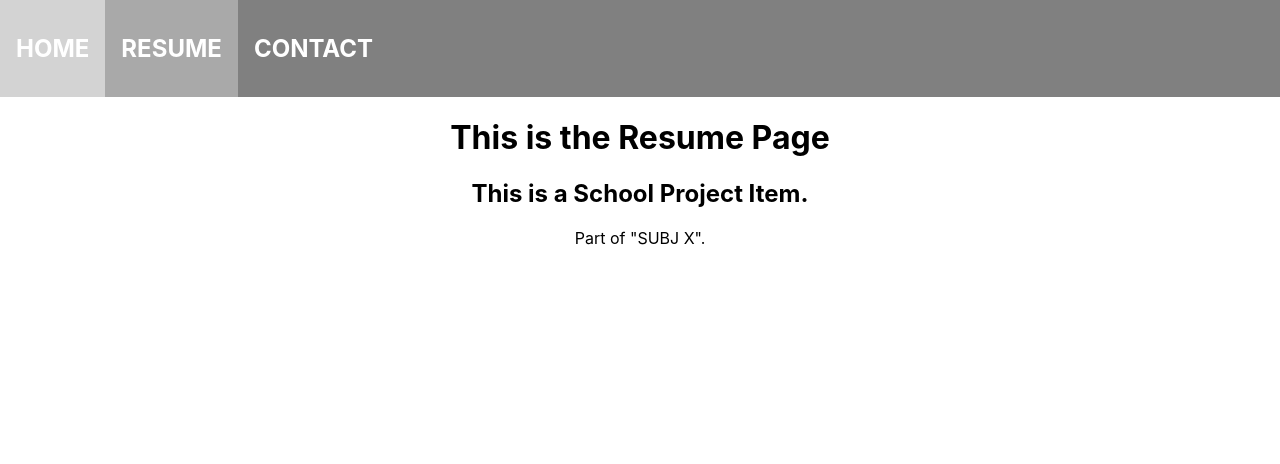
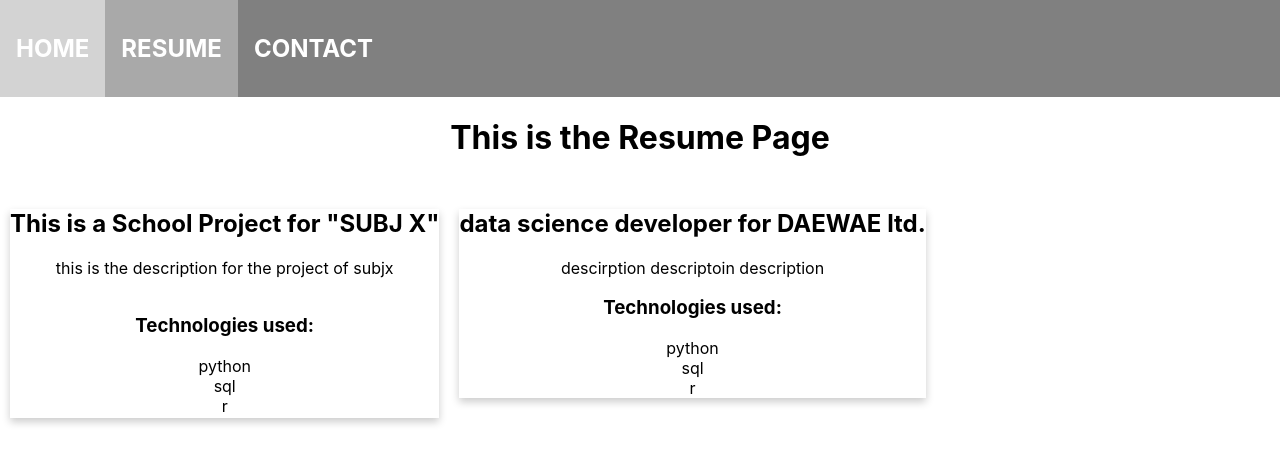
Before and after one commit to tomazinhal/webresume, a React (Create React App) app: page /resume in a window 1280 px wide. Shown: the top 464 px of the page. Built offline with nearby package versions, Linux system fonts and the light colour scheme.

Commit message:
Updates Contact for styling purposes and Resume page to show more information.

```diff
--- a/src/App/components/Contact.js
+++ b/src/App/components/Contact.js
@@ -1,6 +1,4 @@
 import React, {Component} from 'react';
-
-import '../styles/Contact.css'
 
 import linkedin from '../static/linkedin.png';
 import instagram from '../static/instagram.png';
@@ -32,9 +30,8 @@ class SingleContact extends Component{
 
     render(){
         let info = this.info;
-        console.log(info)
         return (
-            <div id={info.media}>
+            <div className="card-container" id={info.media}>
                 <ul>
                     <li>
                         <img src={info.logo_link} alt="Media Logo" />
--- a/src/App/components/Resume.js
+++ b/src/App/components/Resume.js
@@ -30,18 +30,59 @@ class ScholarshipItem extends ResumeItem{
         super(props)
         this.state = {
             subject: props.subject,
+            description: props.description,
+            technologies: props.technologies,
         }
     }
-
     render(){
         let state = this.state;
         return (
-            <div>
-                <h2>This is a School Project Item.</h2>
-                <p>Part of "{state.subject}".</p>
+            <div className="school-card">
+                <h2>This is a School Project for "{state.subject}"</h2>
+                <p>{state.description}</p>
+                <div className="technologies">
+                    <h3>Technologies used:</h3>
+                    <ul className="technologies-list">
+                        {state.technologies.map((tech) => (
+                            <div key={tech} className="technology">
+                                <li>{tech}</li>
+                            </div>
+                        ))}
+                    </ul>
+                </div>
             </div>
         )
     }
 }
 
-export {ScholarshipItem};
+class ProfessionalItem extends ResumeItem{
+    constructor(props) {
+        super(props)
+        this.state = {
+            title: props.title,
+            description: props.description,
+            technologies: props.technologies,
+        }
+    }
+    render(){
+        let state = this.state;
+        return (
+            <div className="professional-card">
+                <h2>{state.title}</h2>
+                <p>{state.description}</p>
+                <div>
+                    <h3>Technologies used:</h3>
+                    <ul className="technologies-list">
+                        {state.technologies.map((tech) => (
+                            <div key={tech} className="technology">
+                                <li>{tech}</li>
+                            </div>
+                        ))}
+                    </ul>
+                </div>
+            </div>
+        )
+    }
+}
+
+export {ScholarshipItem, ProfessionalItem};
--- a/src/App/containers/Contact.js
+++ b/src/App/containers/Contact.js
@@ -1,13 +1,23 @@
 import React, {Component} from 'react';
 import {SingleContact} from '../components/Contact';
+
+import '../styles/Contact.css'
 
 class Contact extends Component {
     render(){
         return (
             <div id="contact-page">
-                <SingleContact media="linkedin" contact="linkein.com/in/someguy"/>
-                <SingleContact media="instagram" contact="instragram.com/whodatboii"/>
-                <SingleContact media="email" contact="who@dat.boi"/>
+                <ul>
+                    <li className="contact-card">
+                        <SingleContact media="linkedin" contact="linkein.com/in/someguy"/>
+                    </li>
+                    <li className="contact-card">
+                        <SingleContact media="instagram" contact="instragram.com/whodatboii"/>
+                    </li>
+                    <li className="contact-card">
+                        <SingleContact media="email" contact="who@dat.boi"/>
+                    </li>
+                </ul>
             </div>
         )
     }
--- a/src/App/containers/Resume.js
+++ b/src/App/containers/Resume.js
@@ -1,12 +1,21 @@
 import React, {Component} from 'react';
-import {ScholarshipItem} from '../components/Resume';
+import {ScholarshipItem, ProfessionalItem} from '../components/Resume';
+
+import '../styles/Resume.css'
 
 class Resume extends Component {
     render(){
         return (
             <div id="resume-page">
                 <h1>This is the Resume Page</h1>
-                <ScholarshipItem subject="SUBJ X"/>
+                <ul>
+                    <li className="resume-item">
+                        <ScholarshipItem subject="SUBJ X" description="this is the description for the project of subjx" technologies={["python", "sql", "r"]}/>
+                    </li>
+                    <li className="resume-item">
+                        <ProfessionalItem title="data science developer for DAEWAE ltd." description="descirption descriptoin description" technologies={["python", "sql", "r"]}/>
+                    </li>
+                </ul>
             </div>
         )
     }
```
